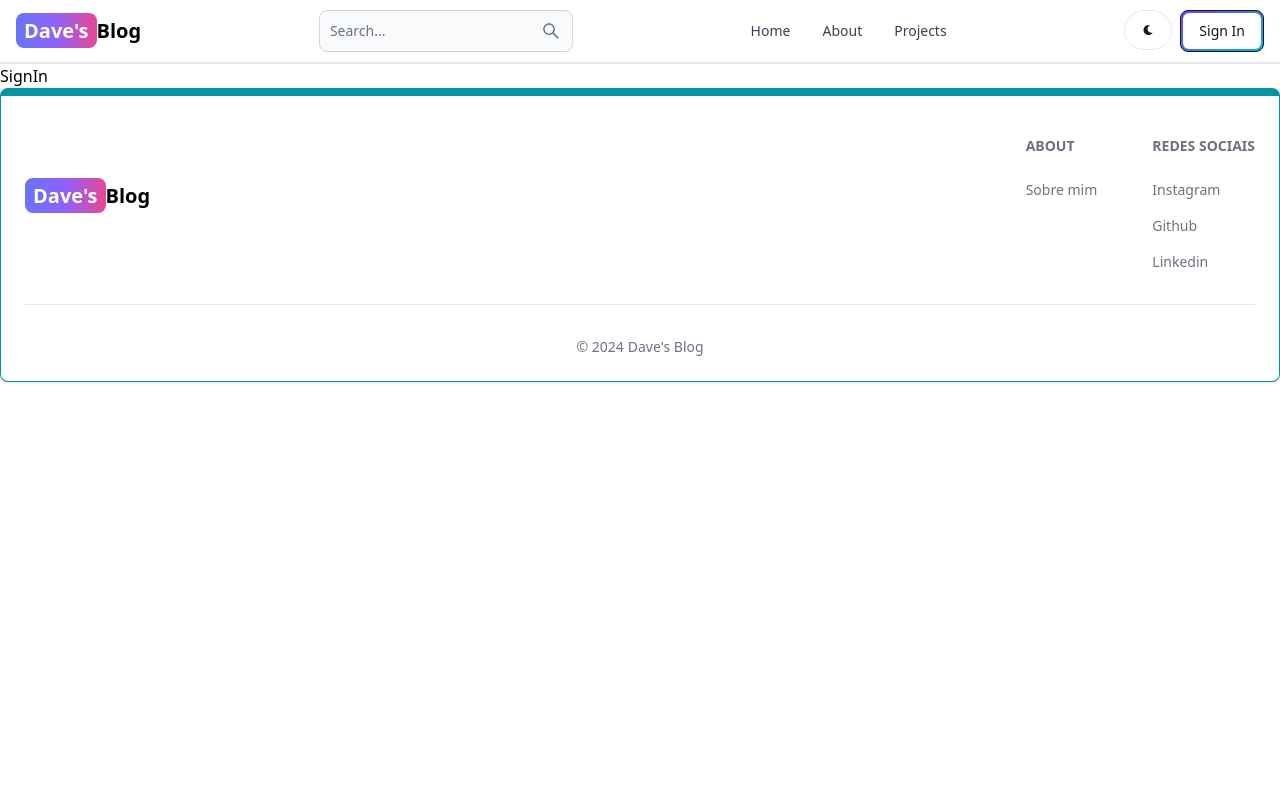
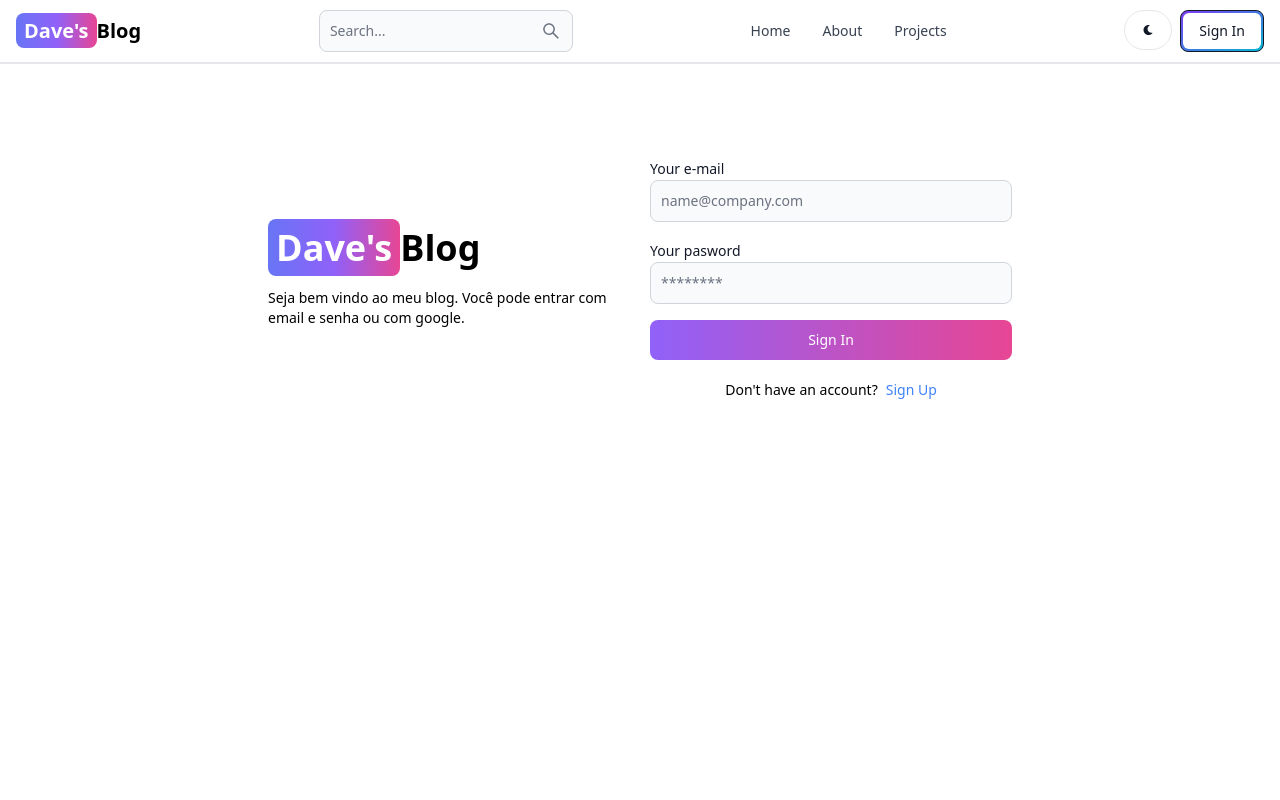
Before and after one commit to magnata19/blog-mern-stack, a React (Vite) app in the folder cliente/: page /sign-in in a window 1280 px wide. Shown: the top 800 px of the page. Built offline with nearby package versions, Linux system fonts and the light colour scheme.

Commit message:
criar pagina de signin e funcionalidade para logar

```diff
--- a/cliente/src/pages/SignIn.jsx
+++ b/cliente/src/pages/SignIn.jsx
@@ -1,9 +1,108 @@
-import React from 'react'
+import { Alert, Button, Label, Spinner, TextInput } from "flowbite-react";
+import React, { useState } from "react";
+import { Link, useNavigate } from "react-router-dom";
 
 const SignIn = () => {
+
+  const [formData, setFormData] = useState({});
+  const [errorMessage, setErrorMessage] = useState(null);
+  const [loading, setLoading] = useState(false);
+
+  const navigate = useNavigate();
+
+  const handleChange = (e) => {
+    setFormData({...formData, [e.target.id]: e.target.value.trim()})
+  }
+
+  const handleSubmit = async (e) => {
+    e.preventDefault();
+    if(!formData.email || !formData.password) {
+      setErrorMessage("Please fill out all fields.")
+    }
+    try {
+      setLoading(true)
+      setErrorMessage(null)
+      const res = await fetch('/api/auth/signin', {
+        method:'POST',
+        headers: {
+          'Content-Type': 'application/json'},
+          body: JSON.stringify(formData)
+      });
+      const data = await res.json();
+      if(data.success === false ){
+        return setErrorMessage(data.message)
+      }
+      setLoading(false)
+      if(res.ok) {
+        navigate('/')
+      }
+    } catch (error) {
+      setErrorMessage(error.message)
+      setLoading(false)
+    }
+
+  }
+
   return (
-    <div>SignIn</div>
-  )
-}
+    <div className="min-h-screen mt-20">
+      <div className="flex p-3 max-w-3xl mx-auto flex-col md:flex-row md:items-center gap-5">
+        {/* left */}
+        <div className="flex-1">
+          <Link to="/" className="font-bold dark:text-white text-4xl">
+            <span
+              className="px-2 py-1 bg-gradient-to-r from-indigo-500 via-purple-500 to-pink-500 rounded-lg
+        text-white"
+            >
+              Dave's
+            </span>
+            Blog
+          </Link>
+          <p className="text-sm mt-5">
+            Seja bem vindo ao meu blog. Você pode entrar com email e senha
+            ou com google.
+          </p>
+        </div>
+        {/* right */}
+        <div className="flex-1">
+          <form className="flex flex-col gap-4" onSubmit={handleSubmit}>
 
-export default SignIn
+            <div>
+              <Label value="Your e-mail" />
+              <TextInput
+                type="email"
+                placeholder="name@company.com"
+                id="email"
+                onChange={handleChange}
+              />
+            </div>
+            <div>
+              <Label value="Your pasword" />
+              <TextInput type="password" placeholder="********" id="password" onChange={handleChange}/>
+            </div>
+            <Button gradientDuoTone="purpleToPink" type="submit" disabled={loading}>
+              {loading ? (
+                <>
+                  <Spinner size='sm'/>
+                  <span className="pl-3">Loading...</span>
+                </>
+              ) : 'Sign In'}
+            </Button>
+          </form>
+          <div className="flex gap-2 text-sm mt-5 justify-center">
+            <span>Don't have an account? </span>
+            <Link to="/sign-up" className="text-blue-500">
+              Sign Up
+            </Link>
+          </div>
+        {errorMessage && (
+          <Alert className="mt-5" color="failure">
+              {errorMessage}
+          </Alert>
+        )}
+        </div>
+      </div>
+    </div>
+  );
+};
+
+export default SignIn;
```
